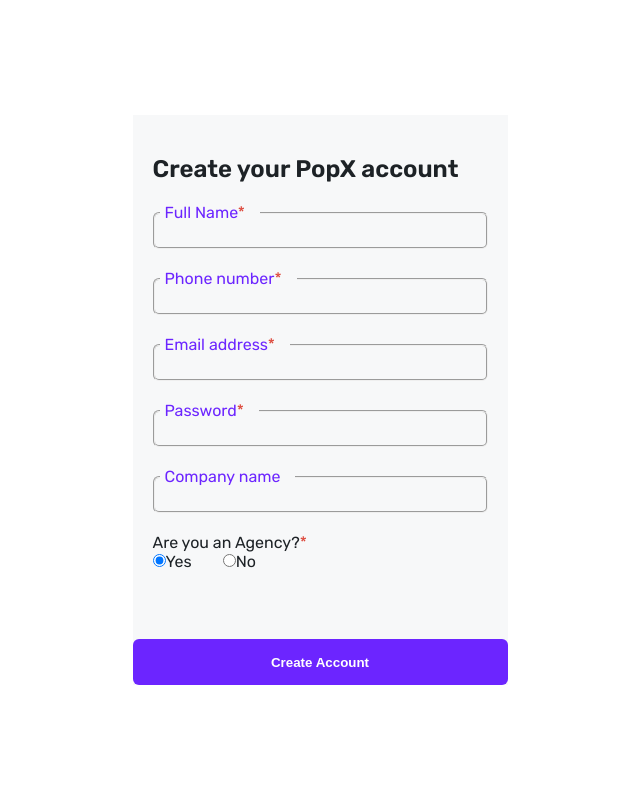
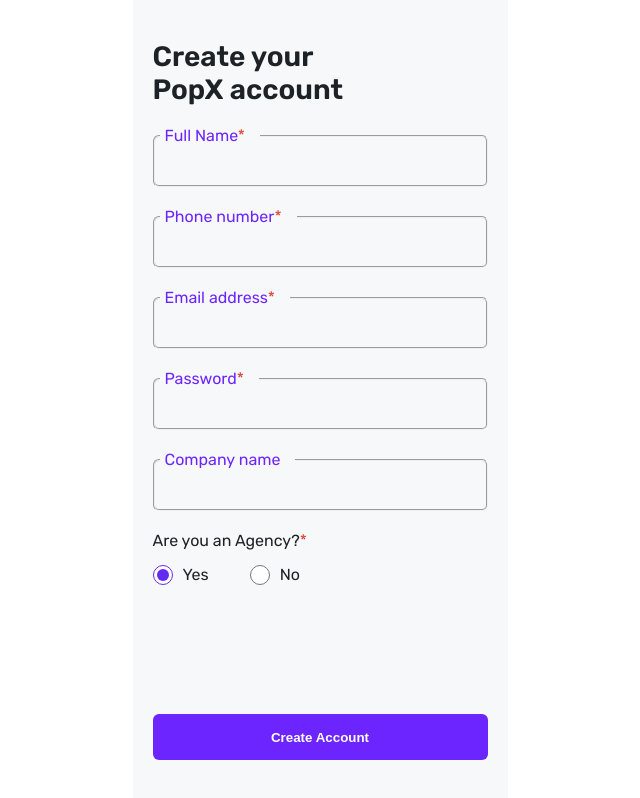
Before and after one commit to shabnamnegi2001/popXassignment, a React (Vite) app: page /signUp in a window 1280 px wide. Shown: the whole page, without its empty margins (320-960 px from the left). Built offline with nearby package versions, Linux system fonts and the light colour scheme.

Commit message:
added changes

```diff
--- a/src/App.css
+++ b/src/App.css
@@ -1,8 +1,7 @@
 *{
-    box-sizing: border-box;
-    box-sizing: border-box;
-    margin: 0;
-    padding: 0;
+    box-sizing: border-box !important;
+    margin: 0px;
+    padding: 0px;
 }
 
 .app-container{
@@ -15,6 +14,26 @@
  background-color: #FFFFFF;
 }
 
+.container {
+  margin : auto;
+  height: 100%;
+  max-width: 375px;
+  width: 100%;
+  padding: 20px;
+  background-color: #F7F8F9;
+}
+
+
+.heading{
+  color: #1D2226;
+  font-size: 28px;
+}
+.content{
+  color: #1D2226;
+  opacity: 0.6;
+  padding: 5px 0px ;
+  font-size: 18px;
+}
 
 input {
   background-color: transparent;
@@ -23,8 +42,17 @@
   outline: none;
 }
 
+.form-input{
+  width: 100%;
+ height: 40px;
+ border-radius: 6px;
+ border: none;
+ padding-left: 6px;
+ padding-bottom: 6px;
+}
+/*
 @media (max-width: 480px){
 .app-container{
  max-width: 400px;
 }
-}
+} */
--- a/src/App.jsx
+++ b/src/App.jsx
@@ -9,6 +9,7 @@
 
   return (
     <div className="app-container">
+      <div className='container'>
       <Router>
         <Routes>
           <Route path='/' element={<Home />} />
@@ -18,6 +19,8 @@
       </Routes>
       </Router>
       </div>
+    </div>
+
   )
 }
 
--- a/src/pages/home/Home.jsx
+++ b/src/pages/home/Home.jsx
@@ -3,7 +3,7 @@
 
 
 const Home = () => {
-    return(
+    return (
         <div className="home-container">
             <div className="content-container">
                 <div className="inner-container">
--- a/src/pages/home/home.css
+++ b/src/pages/home/home.css
@@ -1,23 +1,17 @@
 .home-container{
   background-color: #F7F8F9;
-  height: 812px;
-  width: 375px;
+  height: 100%;
+  width: 100%;
   display: flex;
   flex-direction: column;
   justify-content: flex-end;
-  padding: 40px 20px;
+  padding: 40px 0px;
 }
 
 .inner-container{
   width: 75%;
 }
 
-.heading{
-  color: #1D2226;
-}
-.content{
-  color: #6B6B6B;
-}
 
 .btn-primary {
   background-color: #6C25FF;
--- a/src/pages/signin/SignIn.jsx
+++ b/src/pages/signin/SignIn.jsx
@@ -11,30 +11,28 @@
   })
 
   const handleChange = (e) => {
-      const {name, value} = e.target;
-      setFormdata({...formData, [name]:value})
+    const { name, value } = e.target;
+    setFormdata({ ...formData, [name]: value })
   }
 
   const handleSubmit = (e) => {
     e.preventDefault();
-     navigate('/userAccount', {state: formData})
+    navigate('/userAccount', { state: formData })
   }
 
 
-   return(
+  return (
     <div className="signIn-container">
 
       <div className="signIn-heading">
         <h2 className="heading">Signin to your PopX account</h2>
-      </div>
-      <div className="signIn-content">
         <p className="content">
           Lorem ipsum dolor sit amet, consectetur adipiscing elit.
         </p>
       </div>
-
-      <form onSubmit={handleSubmit}>
-        <fieldset className="signIn-input-1">
+      <form  onSubmit={handleSubmit}>
+        <div>
+        <fieldset className="signIn-input">
           <legend className="label label-1">Email Address</legend>
           <input
             type="email"
@@ -42,13 +40,13 @@
             name="email"
             value={formData.email}
             onChange={handleChange}
-            className="signIn-input"
+            className="form-input"
             placeholder="Enter email address"
             required
           />
         </fieldset>
 
-         <fieldset className="signIn-input-2">
+        <fieldset className="signIn-input">
           <legend className="label label-2">Password</legend>
           <input
             type="password"
@@ -56,7 +54,7 @@
             name="password"
             value={formData.password}
             onChange={handleChange}
-            className="signIn-input"
+            className="form-input"
             placeholder="Enter password"
             required
           />
@@ -74,6 +72,8 @@
             Login
           </button>
         </div>
+        </div>
+
       </form>
 
     </div>
--- a/src/pages/signin/signin.css
+++ b/src/pages/signin/signin.css
@@ -4,23 +4,20 @@
   width: 100%;
   display: flex;
   flex-direction: column;
-  padding: 40px 20px;
   box-sizing: border-box;
   opacity: 1;
   gap: 20px;
 }
 
-.signIn-input{
- width: 100%;
- height: 100%;
- border-radius: 6px;
- border: none;
- padding-left: 6px;
- padding-bottom: 6px;
+.signIn-heading{
+  width: 100%;
+  max-width: 250px;
+  height: auto;
 }
 
-.signIn-input-1, .signIn-input-2 {
+.signIn-input{
   border-radius: 6px;
+  margin-top: 10px;
 }
 
 .label{
@@ -41,16 +38,12 @@
   cursor: pointer;
 }
 
-@media (max-width: 375px){
+/* @media (max-width: 375px){
   .signIn-content{
     height: 48px;
     width: 232px;
   }
 
-  .signIn-heading{
-  width: 188px;
-  height: 69;
-}
 
 .signIn-button{
   width: 335px;
@@ -61,4 +54,4 @@
 width: 335px;
 height: 40px;
 }
-}
+} */
--- a/src/pages/signup/SignUp.jsx
+++ b/src/pages/signup/SignUp.jsx
@@ -16,41 +16,41 @@
   })
 
   const handleChange = (e) => {
-    const {name, value} = e.target;
-    setFormdata({...formData, [name]:value})
+    const { name, value } = e.target;
+    setFormdata({ ...formData, [name]: value })
   }
 
   const handleSubmit = (e) => {
     e.preventDefault();
-     navigate('/userAccount', {state: formData})
+    navigate('/userAccount', { state: formData })
   }
 
-   return(
+  return (
     <form onSubmit={handleSubmit}>
-      <div  className="signUp-container">
+      <div style={{width : '100%'}} >
+      <div style={{maxWidth : '200px', width : '100%'}}>
+        <h2 className="heading" >Create your PopX
+          account</h2>
+      </div>
       <div className="signUp-content-container">
-        <div className="signUp-heading">
-        <h2 className="heading">Create your PopX account</h2>
-      </div>
-
         <fieldset className="signUp input-name">
           <legend className="label label-name">Full Name<span className="star">*</span></legend>
-          <input type="text" id="name" name="fullName" value={formData.fullName} onChange={handleChange} className="signUp-input" required/>
+          <input type="text" id="name" name="fullName" value={formData.fullName} onChange={handleChange} className="signUp-input" required />
         </fieldset>
 
-        <fieldset className="signUp input-name">
+        <fieldset className="signUp input-phone">
           <legend className="label label-phone">Phone number<span className="star">*</span></legend>
-          <input type="number" id="phone" name="phone" value={formData.phone} onChange={handleChange} className="signUp-input" required/>
+          <input type="number" id="phone" name="phone" value={formData.phone} onChange={handleChange} className="signUp-input" required />
         </fieldset>
 
         <fieldset className="signUp input-email">
           <legend className="label label-email">Email address<span className="star">*</span></legend>
-        <input type="email" id="email" name="email" value={formData.email} onChange={handleChange} className="signUp-input" required/>
+          <input type="email" id="email" name="email" value={formData.email} onChange={handleChange} className="signUp-input" required />
         </fieldset>
 
         <fieldset className="signUp input-password">
           <legend className="label label-password">Password<span className="star">*</span></legend>
-        <input type="password" id="password" name="password" value={formData.password}  onChange={handleChange} className="signUp-input" required />
+          <input type="password" id="password" name="password" value={formData.password} onChange={handleChange} className="signUp-input" required />
         </fieldset>
 
         <fieldset className="signUp input-company">
@@ -61,7 +61,8 @@
         <div className="signUp input-agency">
           <label>Are you an Agency?<span className="star">*</span></label>
           <div className="radio-input">
-       <label className="radio-label">
+              <div>
+
               <input
                 type="radio"
                 value="Yes"
@@ -69,9 +70,13 @@
                 checked={formData.isAgency === "Yes"}
                 onChange={handleChange}
               />
+            <label className="radio-label">
               Yes
             </label>
-        <label className="radio-label">
+              </div>
+
+              <div>
+
               <input
                 type="radio"
                 value="No"
@@ -79,18 +84,18 @@
                 checked={formData.isAgency === "No"}
                 onChange={handleChange}
               />
+            <label className="radio-label">
               No
             </label>
               </div>
+
           </div>
-
+        </div>
+</div>
       </div>
       <div className="button-container" >
         <button className="signUp-button" type="submit">Create Account</button>
       </div>
-
-      </div>
-
     </form>
 
   )
--- a/src/pages/signup/signup.css
+++ b/src/pages/signup/signup.css
@@ -1,31 +1,38 @@
-.signUp-container{
-  background-color: #F7F8F9;
+form{
+
+  display: flex;
+  justify-content: space-between;
   height: 100%;
+  flex-direction: column;
+  padding: 20px 0px;
+  gap: 20px;
   width: 100%;
-  display: flex;
-  flex-direction: column;
 }
 
+form > div{
+  /* min-height: 100%; */
+  height: auto;
+}
 .signUp-content-container{
+
+  margin-top: 20px;
   display: flex;
   flex-direction: column;
   gap: 20px;
-  padding: 40px 20px;
 }
 
+
 .signUp-input{
-height:40px;
-width: 100%;
-border-radius: 6px;
-border: none;
-font-size: large;
+ width: 100%;
+ height: 40px;
+ border-radius: 6px;
+ border: none;
+ padding-left: 6px;
+ padding-bottom: 6px;
 }
 
-.signUp{
-  width: 335px;
-  height: 46px;
+.signUp {
   border-radius: 6px;
-  padding-bottom: 2px;
 }
 
 .label{
@@ -53,9 +60,26 @@
 
 .radio-input{
   display: flex;
+  position: relative;
   gap: 31px;
+  top: 15px;
+}
+.radio-input  > div{
+  display: flex;
+  justify-content: center;
+}
+.radio-input label{
+  margin: 0px 10px;
 }
 
+.radio-input input{
+  accent-color: #642AF5;
+  size: 40px;
+  align-content: center;
+  height: 20px;
+  width: 20px;
+}
+/*
 @media (max-width: 375px){
   .signUp-content{
     height: 48px;
@@ -69,6 +93,7 @@
 
 .signUp-button{
   height: 46px;
+  width: 100%;
 }
 
 .signUp{
@@ -83,4 +108,4 @@
   width: auto;
   max-width: 335px;
 }
-}
+} */
```
Lines whose indentation alone changed are shown as unchanged.
